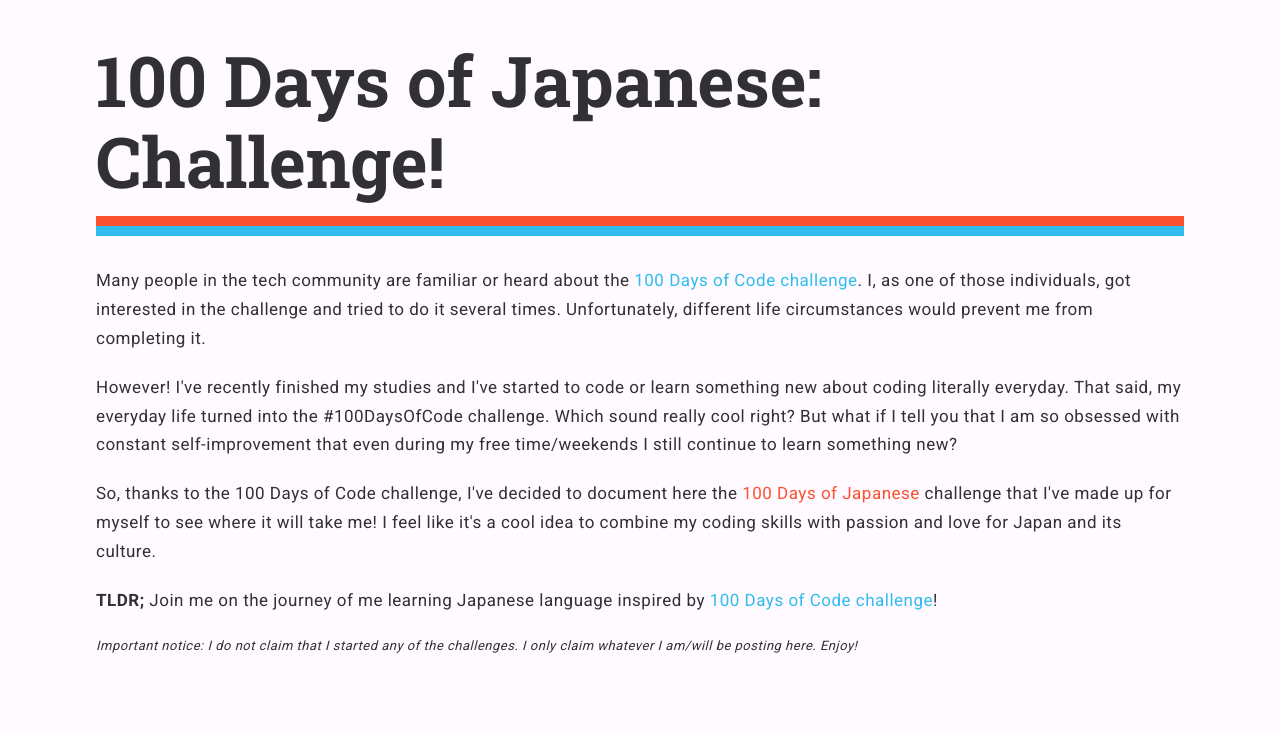
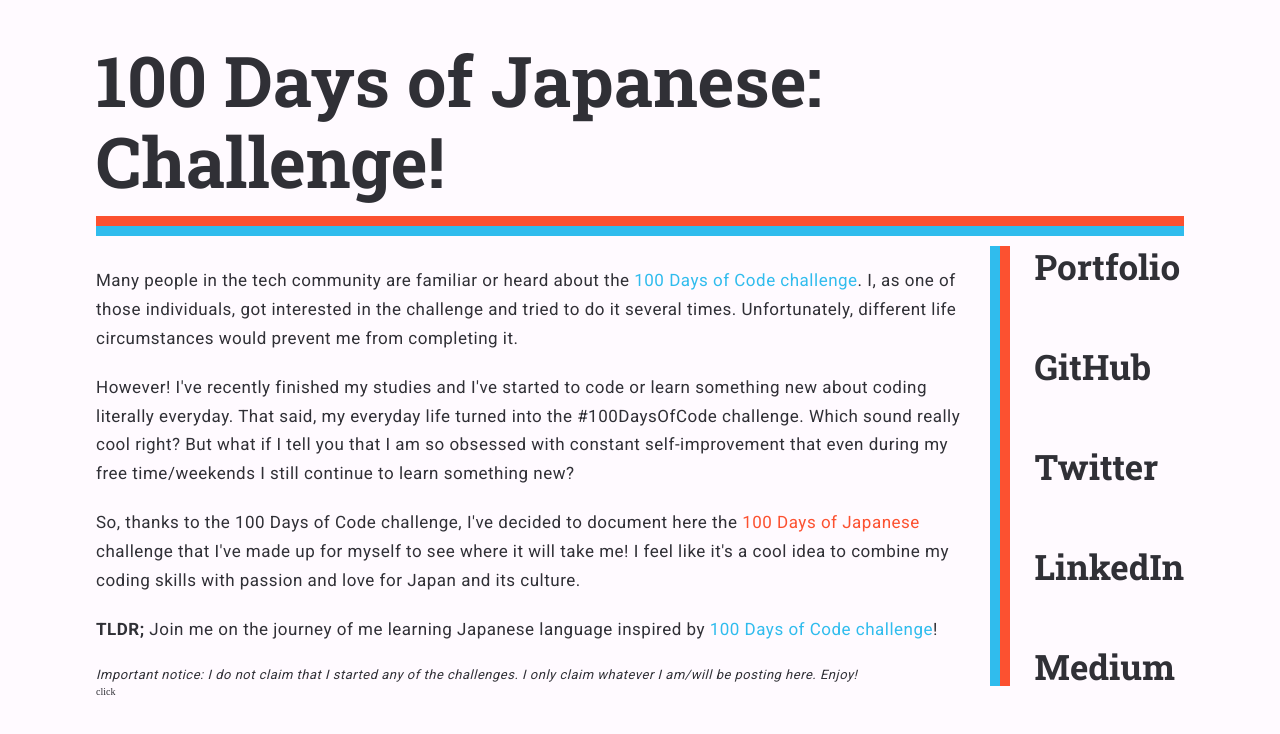
Before and after one commit to valkyrie-max/100daysOfJapanese, a plain HTML site: page index.html in a window 1280 px wide. Drawn offline with Linux system fonts and the light colour scheme.

Commit message:
added socials to the lp; still working on some styling

```diff
--- a/index.html
+++ b/index.html
@@ -18,20 +18,45 @@
             <div class="heading">
                 <h1>100 Days of Japanese: Challenge!</h1>
             </div>
-            <div class="desc">
-                <p>Many people in the tech community are familiar or heard about the <a href="https://www.100daysofcode.com/">100 Days of Code challenge</a>. I, as one of those individuals, got interested in the challenge and tried to do it several times. Unfortunately, different life circumstances would prevent me from completing it.</p>
-                <p>However! I've recently finished my studies and I've started to code or learn something new about coding literally everyday. That said, my everyday life turned into the #100DaysOfCode challenge. Which sound really cool right? But what if I tell you that I am so obsessed with constant self-improvement that even during my free time/weekends I still continue to learn something new?</p>
-                <p>So, thanks to the 100 Days of Code challenge, I've decided to document here the <span class="japaneseDesc">100 Days of Japanese</span> challenge that I've made up for myself to see where  it will take me! I feel like it's a cool idea to combine my coding skills with passion and love for Japan and its culture. </p>
-                <p><span class="fatText">TLDR;</span> Join me on the journey of me learning Japanese language inspired by <a href="https://www.100daysofcode.com/">100 Days of Code challenge</a>!</p>
-                <p class="notice">Important notice: I do not claim that I started any of the challenges. I only claim whatever I am/will be posting here. Enjoy!</p>
-            </div>
         </div>
     </header>
     <!-- header ends -->
 
     <!-- main starts -->
     <main>
-
+        <div class="wrapper">
+            <div class="mainContent">
+                <section class="desc">
+                    <p>Many people in the tech community are familiar or heard about the <a href="https://www.100daysofcode.com/">100 Days of Code challenge</a>. I, as one of those individuals, got interested in the challenge and tried to do it several times. Unfortunately, different life circumstances would prevent me from completing it.</p>
+                    <p>However! I've recently finished my studies and I've started to code or learn something new about coding literally everyday. That said, my everyday life turned into the #100DaysOfCode challenge. Which sound really cool right? But what if I tell you that I am so obsessed with constant self-improvement that even during my free time/weekends I still continue to learn something new?</p>
+                    <p>So, thanks to the 100 Days of Code challenge, I've decided to document here the <span class="japaneseDesc">100 Days of Japanese</span> challenge that I've made up for myself to see where  it will take me! I feel like it's a cool idea to combine my coding skills with passion and love for Japan and its culture. </p>
+                    <p><span class="fatText">TLDR;</span> Join me on the journey of me learning Japanese language inspired by <a href="https://www.100daysofcode.com/">100 Days of Code challenge</a>!</p>
+                    <p class="notice">Important notice: I do not claim that I started any of the challenges. I only claim whatever I am/will be posting here. Enjoy!</p>
+                </section>
+                <section class="socials">
+                    <ul>
+                        <li>
+                            <a href="">Portfolio</a>
+                        </li>
+                        <li>
+                            <a href="">GitHub</a>
+                        </li>
+                        <li>
+                            <a href="">Twitter</a>
+                        </li>
+                        <li>
+                            <a href="">LinkedIn</a>
+                        </li>
+                        <li>
+                            <a href="">Medium</a>
+                        </li>
+                    </ul>
+                </section>
+            </div>
+            <div class="getToBlog">
+                <a href="blog.html">click</a>
+            </div>
+        </div>
     </main>
     <!-- main ends -->
 
--- /dev/null
+++ b/styles/sass/_desc.scss
@@ -0,0 +1,70 @@
+main {
+    padding-top: 20px;
+    .mainContent {
+        display: flex;
+        justify-content: space-between;
+    }
+    .desc {
+        border-right: 10px solid $coldAccentColor;
+        padding-right: 25px;
+        height: 100%;
+        p {
+            font-family: $contentFont;
+            font-size: 1.7rem;
+            line-height: 1.7;
+            letter-spacing: 0.5px;
+            margin-top: 20px;
+        }
+        .notice {
+            font-size: 1.3rem;
+            font-style: italic;
+        }
+        a {
+            color: $coldAccentColor;
+            border-bottom: 1px solid transparent;
+            transition: 0.3s all ease-in;
+        }
+        .japaneseDesc {
+            color: $warmAccentColor;
+        }
+        a:hover, a:focus {
+            border-bottom: 1px solid $coldAccentColor;
+        }
+        a:active {
+            padding-bottom: 0px;
+        }
+    }
+    .socials {
+        border-left: 10px solid $warmAccentColor;
+        ul {
+            margin: 0;
+            padding-left: 25px;
+            display: flex;
+            flex-direction: column;
+            justify-content: space-between;
+            height: 100%;
+            li {
+                list-style: none;
+                a {
+                    font-family: $headingsFont;
+                    font-weight: 700;
+                    font-size: 3.5rem;
+                    transition: 0.3s all ease-in-out;
+                    border-bottom: 1px solid transparent;
+                }
+            }
+            li:nth-child(2n){
+                a:hover, a:focus {
+                    color: $warmAccentColor;
+                    border-bottom: 1px solid $warmAccentColor;
+                }
+            }
+            li:nth-child(2n-1) {
+                a:hover, a:focus {
+                    color: $coldAccentColor;
+                    border-bottom: 1px solid $coldAccentColor;
+                }
+            }
+        }
+    }
+}
--- a/styles/sass/_header.scss
+++ b/styles/sass/_header.scss
@@ -20,33 +20,4 @@ header {
         bottom: -20px;
         border: 5px solid $coldAccentColor;
     }
-    .desc {
-        margin-top: 40px;
-        p {
-            font-family: $contentFont;
-            font-size: 1.7rem;
-            line-height: 1.7;
-            letter-spacing: 0.5px;
-            margin-top: 20px;
-        }
-        .notice {
-            font-size: 1.3rem;
-            font-style: italic;
-        }
-        a {
-            color: $coldAccentColor;
-            border-bottom: 1px solid transparent;
-            transition: 0.3s all ease-in;
-            padding-bottom: 4px;
-        }
-        .japaneseDesc {
-            color: $warmAccentColor;
-        }
-        a:hover, a:focus {
-            border-bottom: 1px solid $contentColor;
-        }
-        a:active {
-            padding-bottom: 0px;
-        }
-    }
 }
--- a/styles/sass/styles.scss
+++ b/styles/sass/styles.scss
@@ -2,3 +2,4 @@
 @import 'setup';
 @import 'global';
 @import 'header';
+@import 'desc';
```
Also changed, not shown: blog.html (added), styles/styles.css.
